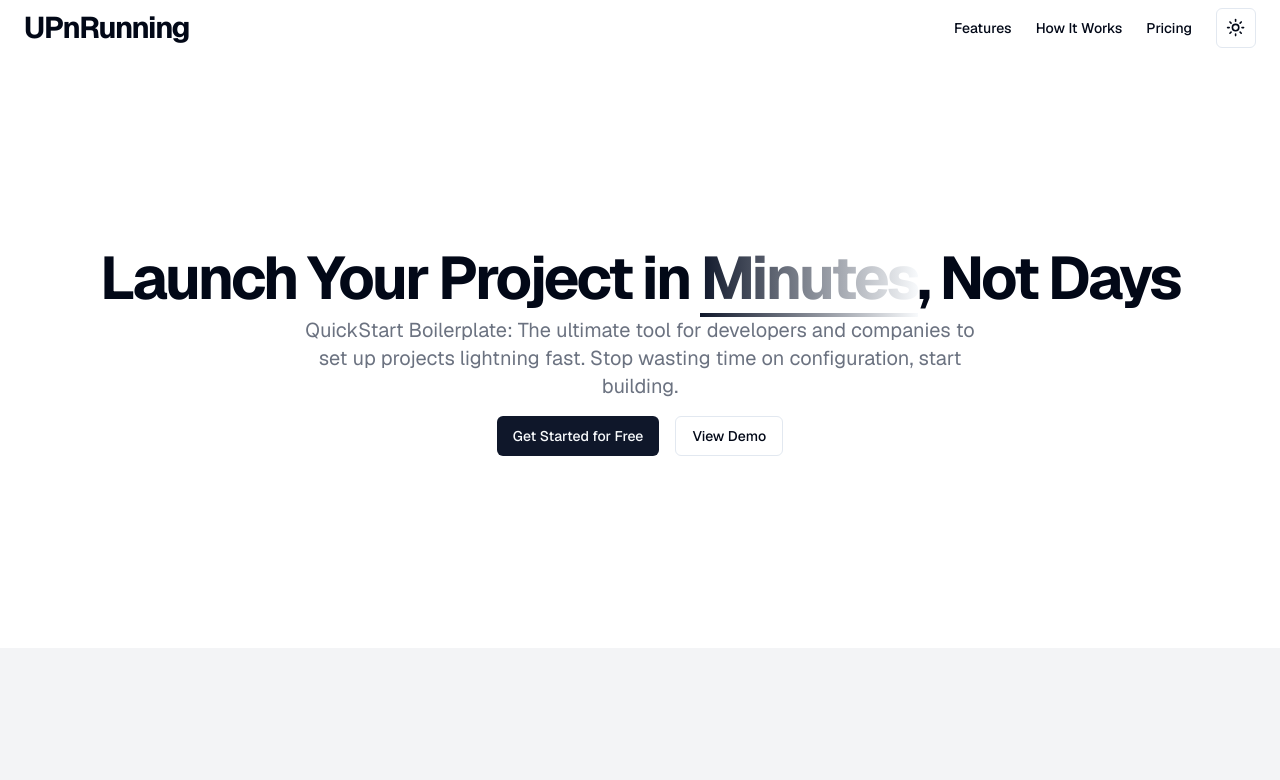
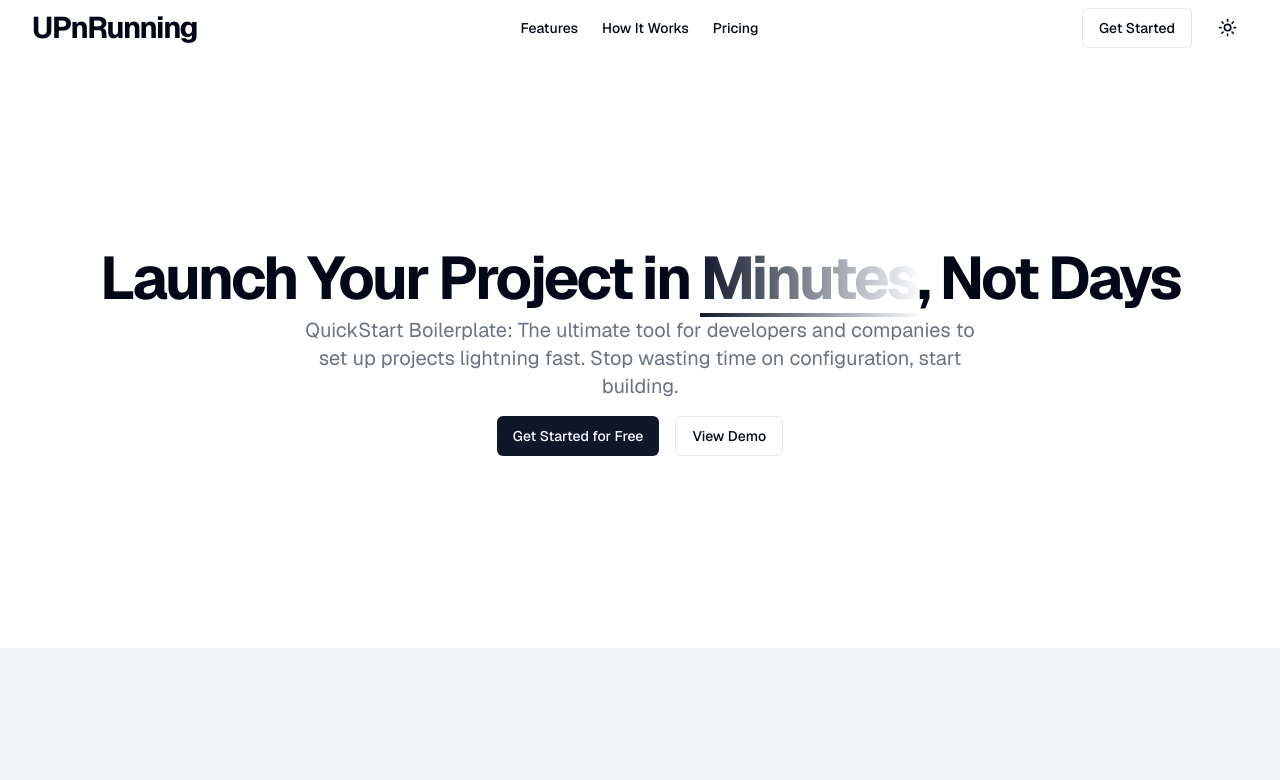
Before and after one commit to cirejr/upandrunning, a Next.js app: page / in a window 1280 px wide. Shown: the top 780 px of the page. Built offline with nearby package versions, Linux system fonts and the light colour scheme.

Commit message:
ft: navbar rework and links config file

```diff
--- a/app/page.tsx
+++ b/app/page.tsx
@@ -4,67 +4,15 @@ import { CardContent, Card } from "@/components/ui/card";
 import Link from "next/link";
 import { ServerCog, ClockIcon, CodeIcon, CheckIcon } from "lucide-react";
 import { ModeToggle } from "@/components/global/mode-toggle";
+import Header from "@/components/global/header";
+import Hero from "@/components/global/hero";
 
 export default function Home() {
   return (
     <div className='flex flex-col min-h-[100dvh]'>
-      <header className='px-4 lg:px-6 h-14 flex items-center'>
-        <Link
-          className='flex items-center justify-center text-3xl font-bold tracking-tighter'
-          href='/'
-        >
-          UPnRunning
-        </Link>
-        <nav className='ml-auto flex items-center gap-4 sm:gap-6'>
-          <Link
-            className='text-sm font-medium hover:underline underline-offset-4'
-            href='#features'
-          >
-            Features
-          </Link>
-          <Link
-            className='text-sm font-medium hover:underline underline-offset-4'
-            href='#how-it-works'
-          >
-            How It Works
-          </Link>
-          <Link
-            className='text-sm font-medium hover:underline underline-offset-4'
-            href='#pricing'
-          >
-            Pricing
-          </Link>
-          <ModeToggle />
-        </nav>
-      </header>
+      <Header isSticky isBlurry />
       <main className='flex-1'>
-        <section className='w-full py-12 md:py-24 lg:py-32 xl:py-48'>
-          <div className='container px-4 md:px-6'>
-            <div className='flex flex-col items-center space-y-4 text-center'>
-              <div className='space-y-2'>
-                <h1 className='text-3xl font-bold tracking-tighter sm:text-4xl md:text-5xl lg:text-6xl/none'>
-                  Launch Your Project in{" "}
-                  <span className='relative'>
-                    <span className='bg-gradient-to-r from-primary to-primary-foreground bg-clip-text text-transparent'>
-                      Minutes
-                    </span>
-                    <span className='absolute bottom-0 left-0 w-full h-1 bg-gradient-to-r from-primary to-primary-foreground'></span>
-                  </span>
-                  , Not Days
-                </h1>
-                <p className='mx-auto max-w-[700px] text-gray-500 md:text-xl dark:text-gray-400'>
-                  QuickStart Boilerplate: The ultimate tool for developers and
-                  companies to set up projects lightning fast. Stop wasting time
-                  on configuration, start building.
-                </p>
-              </div>
-              <div className='space-x-4'>
-                <Button>Get Started for Free</Button>
-                <Button variant='outline'>View Demo</Button>
-              </div>
-            </div>
-          </div>
-        </section>
+        <Hero />
         <section
           id='features'
           className='w-full py-12 md:py-24 lg:py-32 bg-gray-100 dark:bg-gray-800'
--- /dev/null
+++ b/components/global/header.tsx
@@ -0,0 +1,48 @@
+import Link from "next/link";
+import React from "react";
+import { ModeToggle } from "./mode-toggle";
+import { links } from "@/config/site";
+import { Button } from "../ui/button";
+
+export default function Header({
+  isSticky,
+  isBlurry,
+}: {
+  isSticky?: boolean;
+  isBlurry?: boolean;
+}) {
+  return (
+    <header
+      className={`container h-14 flex items-center justify-between w-full ${
+        isSticky && !isBlurry && "sticky top-0 z-10 bg-background"
+      } ${
+        isSticky &&
+        isBlurry &&
+        "sticky top-0 z-10 from-transparent dark:from-transparent backdrop-blur-md"
+      }`}
+    >
+      <Link
+        className='flex items-center justify-center text-3xl font-bold tracking-tighter'
+        href='/'
+      >
+        UPnRunning
+      </Link>
+
+      <nav className='flex items-center gap-4 sm:gap-6'>
+        {links.map((link, index) => (
+          <Link
+            key={index}
+            className='text-sm font-medium hover:underline underline-offset-4'
+            href={link.href}
+          >
+            {link.name}
+          </Link>
+        ))}
+      </nav>
+      <div className='flex items-center gap-4'>
+        <Button variant='outline'>Get Started</Button>
+        <ModeToggle />
+      </div>
+    </header>
+  );
+}
--- /dev/null
+++ b/components/global/hero.tsx
@@ -0,0 +1,34 @@
+import React from "react";
+import { Button } from "../ui/button";
+
+export default function Hero() {
+  return (
+    <section className='w-full py-12 md:py-24 lg:py-32 xl:py-48'>
+      <div className='container px-4 md:px-6'>
+        <div className='flex flex-col items-center space-y-4 text-center'>
+          <div className='space-y-2'>
+            <h1 className='text-3xl font-bold tracking-tighter sm:text-4xl md:text-5xl lg:text-6xl/none'>
+              Launch Your Project in{" "}
+              <span className='relative'>
+                <span className='bg-gradient-to-r from-primary to-primary-foreground bg-clip-text text-transparent'>
+                  Minutes
+                </span>
+                <span className='absolute bottom-0 left-0 w-full h-1 bg-gradient-to-r from-primary to-primary-foreground'></span>
+              </span>
+              , Not Days
+            </h1>
+            <p className='mx-auto max-w-[700px] text-gray-500 md:text-xl dark:text-gray-400'>
+              QuickStart Boilerplate: The ultimate tool for developers and
+              companies to set up projects lightning fast. Stop wasting time on
+              configuration, start building.
+            </p>
+          </div>
+          <div className='space-x-4'>
+            <Button>Get Started for Free</Button>
+            <Button variant='outline'>View Demo</Button>
+          </div>
+        </div>
+      </div>
+    </section>
+  );
+}
--- a/components/global/mode-toggle.tsx
+++ b/components/global/mode-toggle.tsx
@@ -2,6 +2,7 @@
 
 import * as React from "react";
 //import { MoonIcon, SunIcon } from "@radix-ui/react-icons";
+import { MoonIcon, SunIcon } from "lucide-react";
 import { useTheme } from "next-themes";
 
 import { Button } from "@/components/ui/button";
@@ -11,7 +12,6 @@ import {
   DropdownMenuItem,
   DropdownMenuTrigger,
 } from "@/components/ui/dropdown-menu";
-import { MoonIcon, SunIcon } from "lucide-react";
 
 export function ModeToggle() {
   const { setTheme } = useTheme();
@@ -19,7 +19,7 @@ export function ModeToggle() {
   return (
     <DropdownMenu>
       <DropdownMenuTrigger asChild>
-        <Button variant='outline' size='icon'>
+        <Button variant='ghost' size='icon'>
           <SunIcon className='h-[1.2rem] w-[1.2rem] rotate-0 scale-100 transition-all dark:-rotate-90 dark:scale-0' />
           <MoonIcon className='absolute h-[1.2rem] w-[1.2rem] rotate-90 scale-0 transition-all dark:rotate-0 dark:scale-100' />
           <span className='sr-only'>Toggle theme</span>
--- /dev/null
+++ b/config/site.ts
@@ -0,0 +1,7 @@
+/* Replace the name and href of the links below with your own site navbar links*/
+export const links = [
+  /* if pages replace href with page path i.e /features instead of #features */
+  { name: "Features", href: "#features" },
+  { name: "How It Works", href: "#how-it-works" },
+  { name: "Pricing", href: "#pricing" },
+];
```
